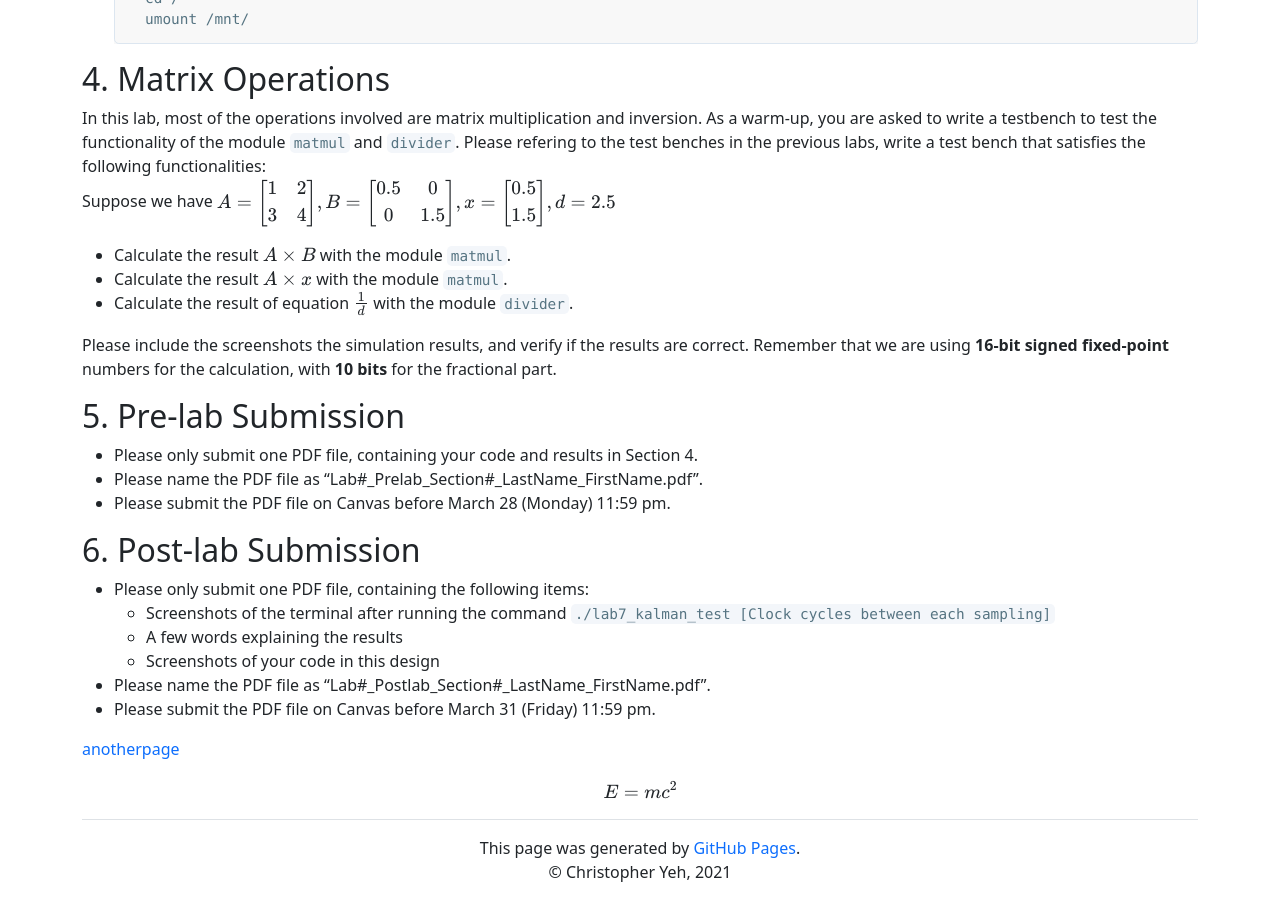
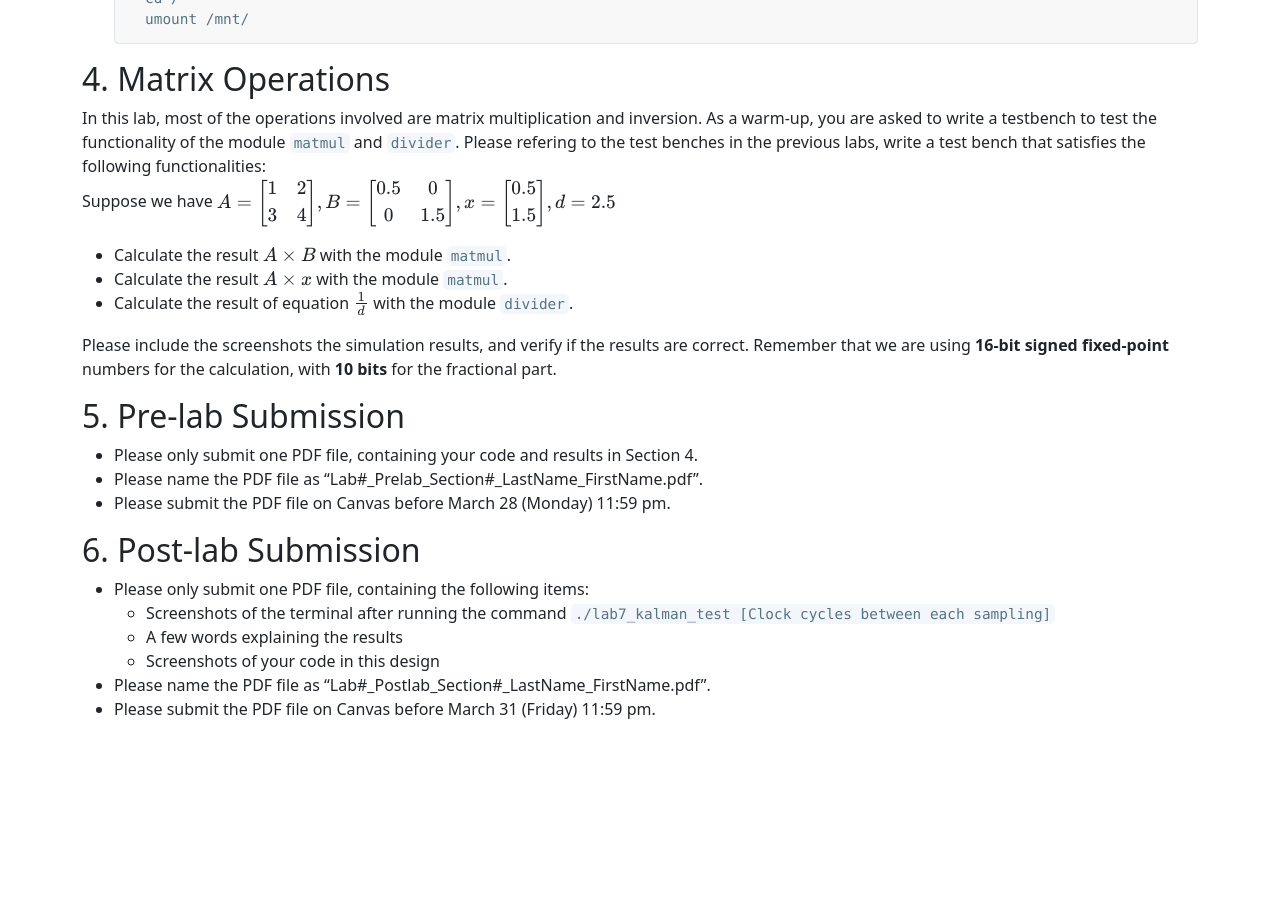
Before and after one commit to hailiangh/hailiangh.github.io, a Jekyll site: the page built from TA/ECEN689_Spring2022/lab7_manual.md, in a window 1280 px wide and 900 px high, scrolled down 2562 px. Built offline with Jekyll 4.4.1, drawn with Linux system fonts in a browser that asks for light colours; after the commit the page ends 3299 px from its top, so only the background shows below that.

Commit message:
Disabled footer

```diff
--- a/TA/ECEN689_Spring2022/lab7_manual.md
+++ b/TA/ECEN689_Spring2022/lab7_manual.md
@@ -110,8 +110,3 @@ Please include the screenshots the simulation results, and verify if the results
     - Screenshots of your code in this design
 - Please name the PDF file as "Lab#_Postlab_Section#_LastName_FirstName.pdf".
 - Please submit the PDF file on Canvas before March 31 (Friday) 11:59 pm.
-
-
-[anotherpage](./../../another-page.md)
-
-$$E=mc^2$$
--- a/_layouts/default.html
+++ b/_layouts/default.html
@@ -68,7 +68,7 @@ layout: compress
 {%- endif -%}
   <!-- {% include navbar.html %} -->
   {{ content }}
-  {% include footer.html %}
+  <!-- {% include footer.html %} -->
 
 <!-- Bootstrap JavaScript without Popper -->
 <script src="https://cdn.jsdelivr.net/npm/bootstrap@5.1.1/dist/js/bootstrap.min.js" integrity="sha384-skAcpIdS7UcVUC05LJ9Dxay8AXcDYfBJqt1CJ85S/CFujBsIzCIv+l9liuYLaMQ/" crossorigin="anonymous"></script>
```
